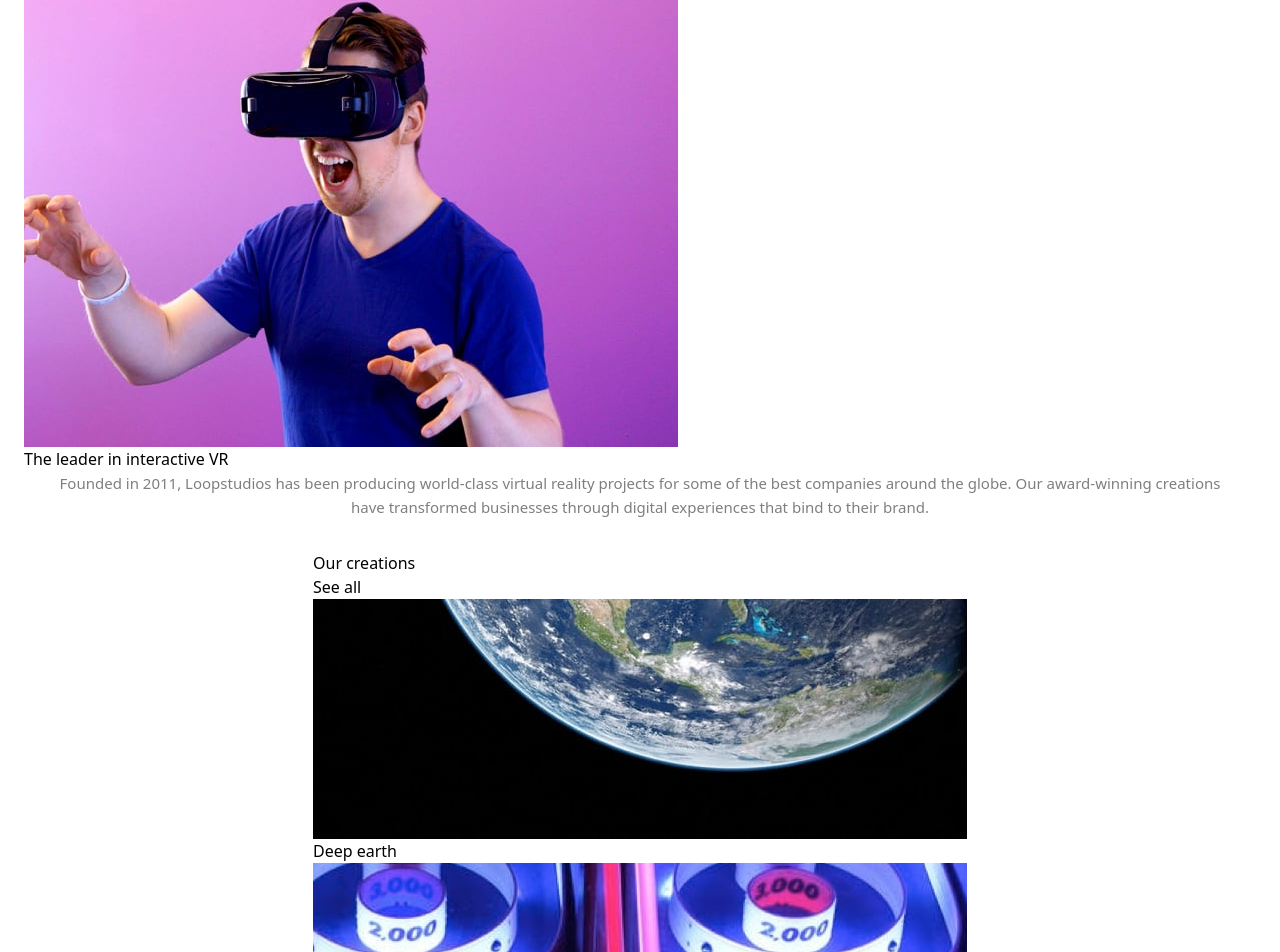
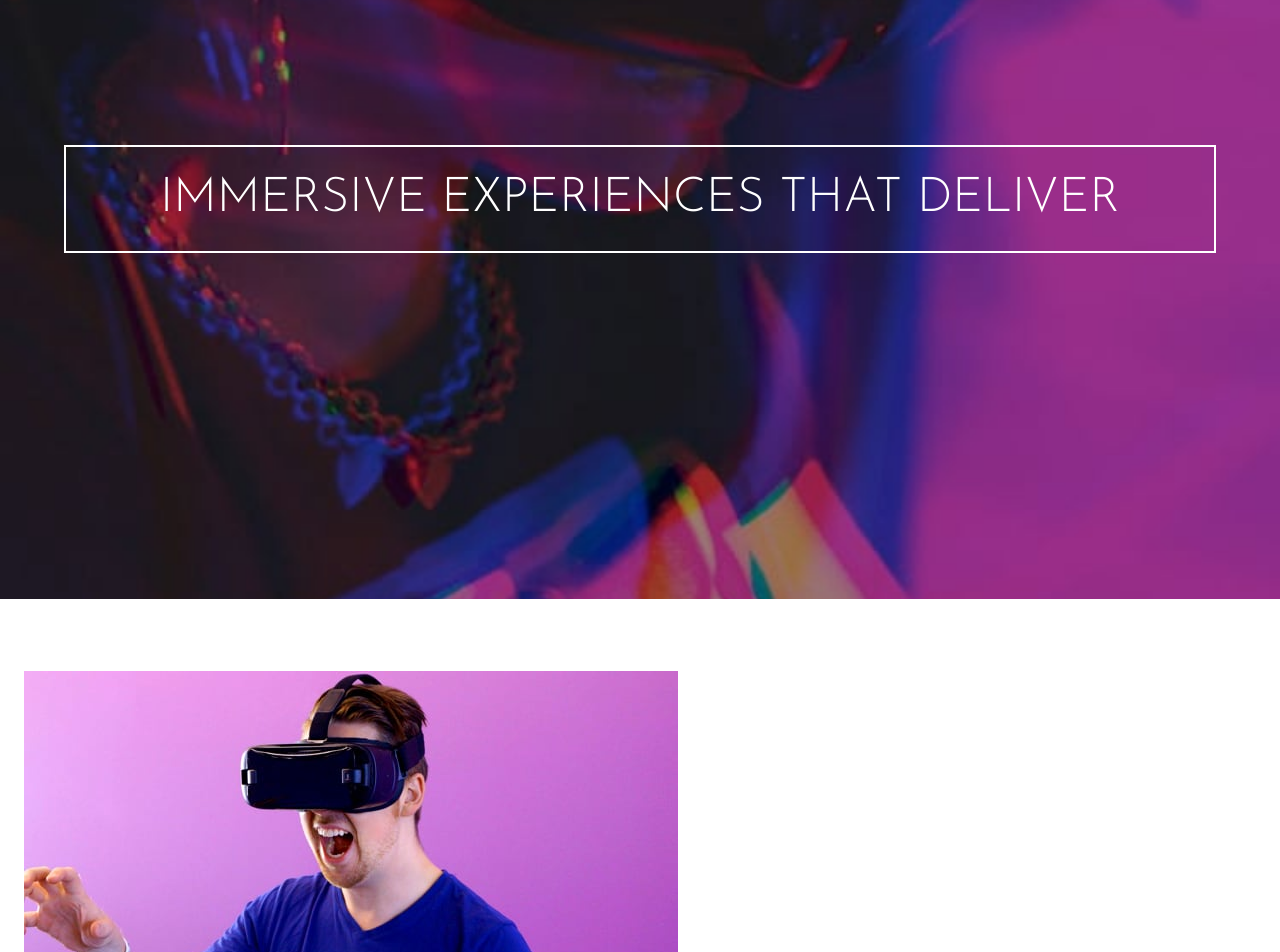
Before and after one commit to Rgit915/loopstudios-landing-page, a React (Vite) app: page / in a window 1280 px wide. Shown: the part 201-1153 px from the top of the page. Built offline with nearby package versions, Linux system fonts and the light colour scheme.

Commit message:
Import font , add theme and base styles

```diff
--- a/src/index.css
+++ b/src/index.css
@@ -1 +1,79 @@
+@import url("https://fonts.googleapis.com/css2?family=Alata:wght@400&family=Josefin+Sans:wght@300&display=swap");
 @import "tailwindcss";
+
+@theme {
+  /* Fonts */
+  --font-alata: "Alata", sans-serif;
+  --font-josefin-sans: "Josefin Sans", sans-serif;
+  /* Colors */
+  --color-white: hsla(0, 0%, 100%, 1);
+  --color-black: hsla(0, 0%, 0%, 1);
+  --color-primary-dark-gray: hsl(0, 0%, 55%);
+  --color-primary-very-dark-gray: hsl(0, 0%, 41%);
+}
+
+@layer base {
+  html,
+  body {
+    margin: 0;
+    padding: 0;
+    box-sizing: border-box;
+  }
+
+  body {
+    @apply font-alata font-normal;
+  }
+
+  h1,
+  h2,
+  h3 {
+    @apply font-josefin-sans font-light;
+  }
+  h2 {
+    @apply uppercase text-black text-3xl leading-8 text-center px-4 py-8;
+  }
+  h3 {
+    @apply absolute  text-white text-2xl leading-6 font-josefin-sans font-light uppercase;
+  }
+  header {
+    background-image: url(./assets/images/mobile/image-hero.jpg);
+    background-position: center;
+    background-size: cover;
+    height: 100vh;
+    color: white;
+    padding: 1rem;
+    text-align: center;
+  }
+  nav li a {
+    @apply text-[15px] font-alata leading-6;
+  }
+  .image-grid-container{
+    @apply grid grid-cols-1 gap-4;
+  }
+  .cards-container{
+    @apply grid grid-cols-1 gap-8;
+  }
+  .card {
+    @apply relative w-full h-full;
+  }
+  .card h3 {
+    @apply absolute bottom-0 left-0 p-4 w-40 inline-block;
+  }
+  footer{
+    @apply bg-black text-white flex flex-col gap-8 items-center justify-center text-center p-12;
+
+  }
+  footer ul {
+    @apply list-none mt-4;
+    li {
+      @apply font-alata font-normal text-[15px] leading-6 text-white py-2;
+    }
+  }
+  .social-icons{
+    @apply flex justify-center items-center gap-4;
+  }
+  footer p{
+    @apply font-alata font-normal text-[15px] leading-6 text-white opacity-50;
+  }
+
+}
```
